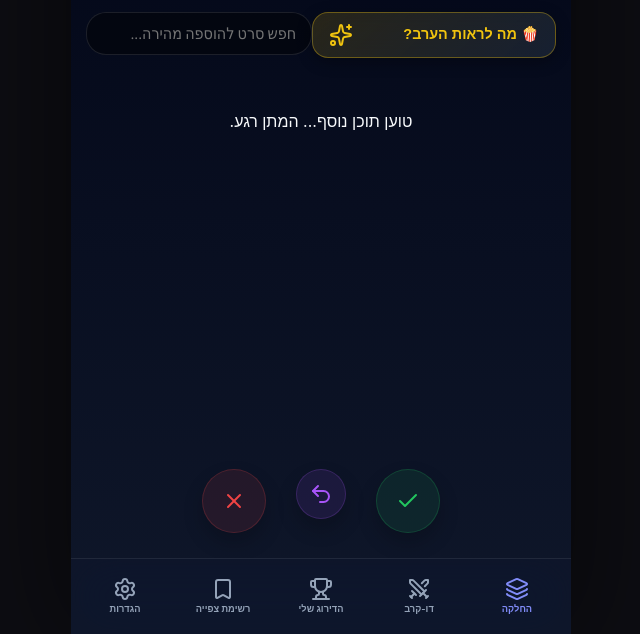
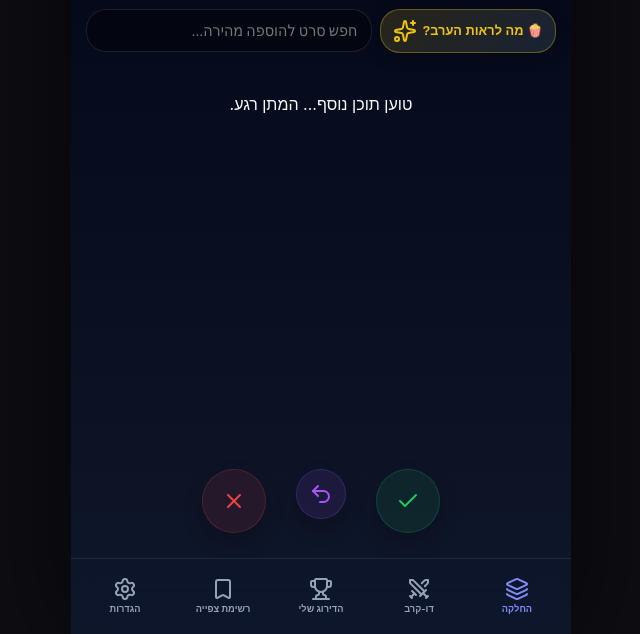
Before and after one commit to yonatanshemla-star/kenlo, a plain HTML site: page index.html in a window 1280 px wide. Shown: the part 166-800 px from the top of the page, without its empty margins (319-959 px from the left). Drawn offline with nearby package versions, Linux system fonts and the light colour scheme; no server answers.

Commit message:
Enlarge search bar and make matchmaker banner a compact chip side-by-side

```diff
--- a/style.css
+++ b/style.css
@@ -277,26 +277,29 @@ body {
 }
 
 .header-actions {
-    margin-top: 15px;
-    display: flex;
-    justify-content: center;
+    margin-top: 12px;
+    display: flex;
+    align-items: center;
+    gap: 8px;
+    width: 100%;
 }
 
 .search-box {
     position: relative;
-    width: 100%;
-    max-width: 350px;
+    flex: 1;
+    min-width: 0;
 }
 
 #movie-search {
     width: 100%;
     background: rgba(0,0,0,0.4);
     border: 1px solid var(--glass-border);
-    padding: 10px 15px;
+    padding: 10px 14px;
     border-radius: 20px;
     color: white;
     font-family: var(--font-primary);
     font-size: 16px; /* Prevents auto-zoom on iOS */
+    box-sizing: border-box;
 }
 
 .search-results {
@@ -1385,35 +1388,36 @@ input[type="password"], input[type="text"] {
 
 /* Sleek Glassmorphic Matchmaker Banner Button */
 .btn-matchmaker-banner {
-    width: 100%;
-    background: linear-gradient(135deg, rgba(241, 196, 15, 0.15), rgba(30, 41, 59, 0.7));
+    flex-shrink: 0;
+    width: auto;
+    background: linear-gradient(135deg, rgba(241, 196, 15, 0.15), rgba(30, 41, 59, 0.8));
     border: 1px solid rgba(241, 196, 15, 0.35);
     color: #f1c40f;
-    padding: 10px 16px;
-    border-radius: 16px;
-    font-size: 0.9rem;
+    padding: 9px 12px;
+    border-radius: 20px;
+    font-size: 0.8rem;
     font-weight: 700;
     cursor: pointer;
-    display: flex;
-    align-items: center;
-    justify-content: space-between;
-    margin-bottom: 12px;
+    display: inline-flex;
+    align-items: center;
+    gap: 5px;
+    white-space: nowrap;
     box-shadow: 0 4px 15px rgba(0, 0, 0, 0.3);
     transition: all 0.25s ease;
     backdrop-filter: blur(10px);
 }
 
 .btn-matchmaker-banner:hover {
-    background: linear-gradient(135deg, rgba(241, 196, 15, 0.25), rgba(30, 41, 59, 0.9));
+    background: linear-gradient(135deg, rgba(241, 196, 15, 0.25), rgba(30, 41, 59, 0.95));
     border-color: #f1c40f;
-    transform: translateY(-2px);
-    box-shadow: 0 8px 25px rgba(241, 196, 15, 0.3);
+    transform: translateY(-1px);
+    box-shadow: 0 6px 20px rgba(241, 196, 15, 0.35);
     color: #fff;
 }
 
 .btn-matchmaker-banner i {
-    width: 18px;
-    height: 18px;
+    width: 16px;
+    height: 16px;
     color: #f1c40f;
 }
 
```
